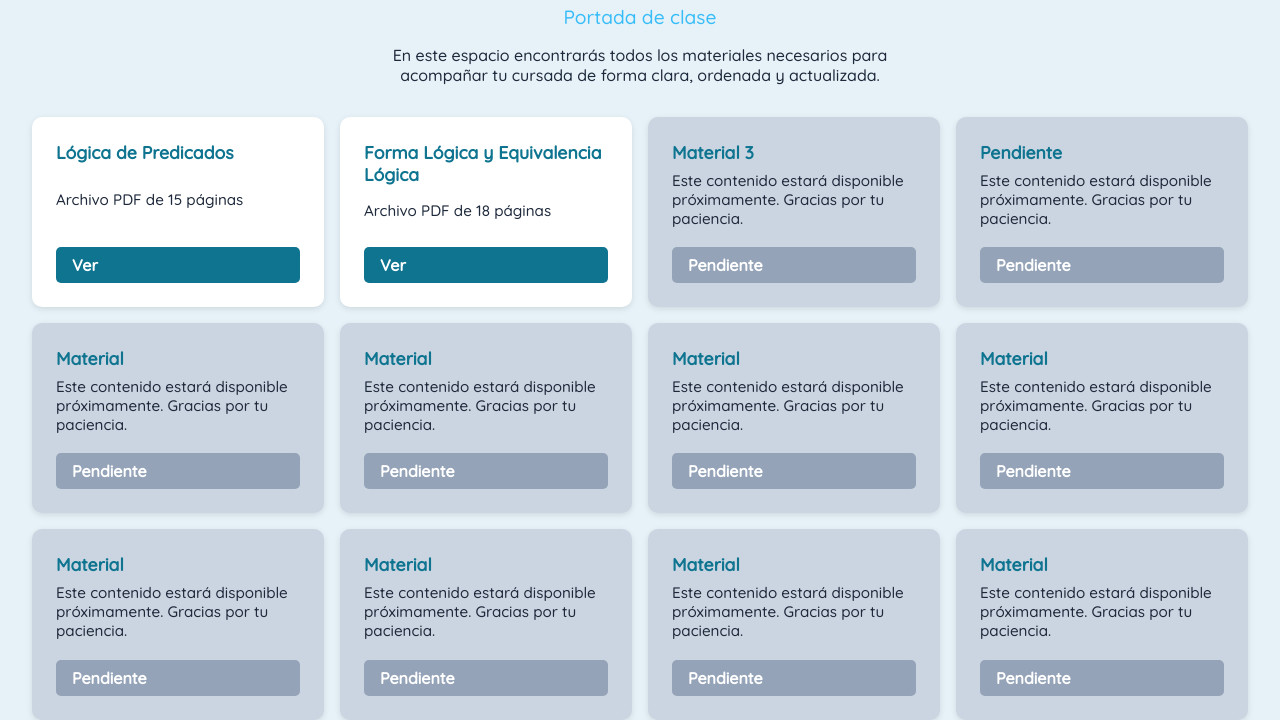
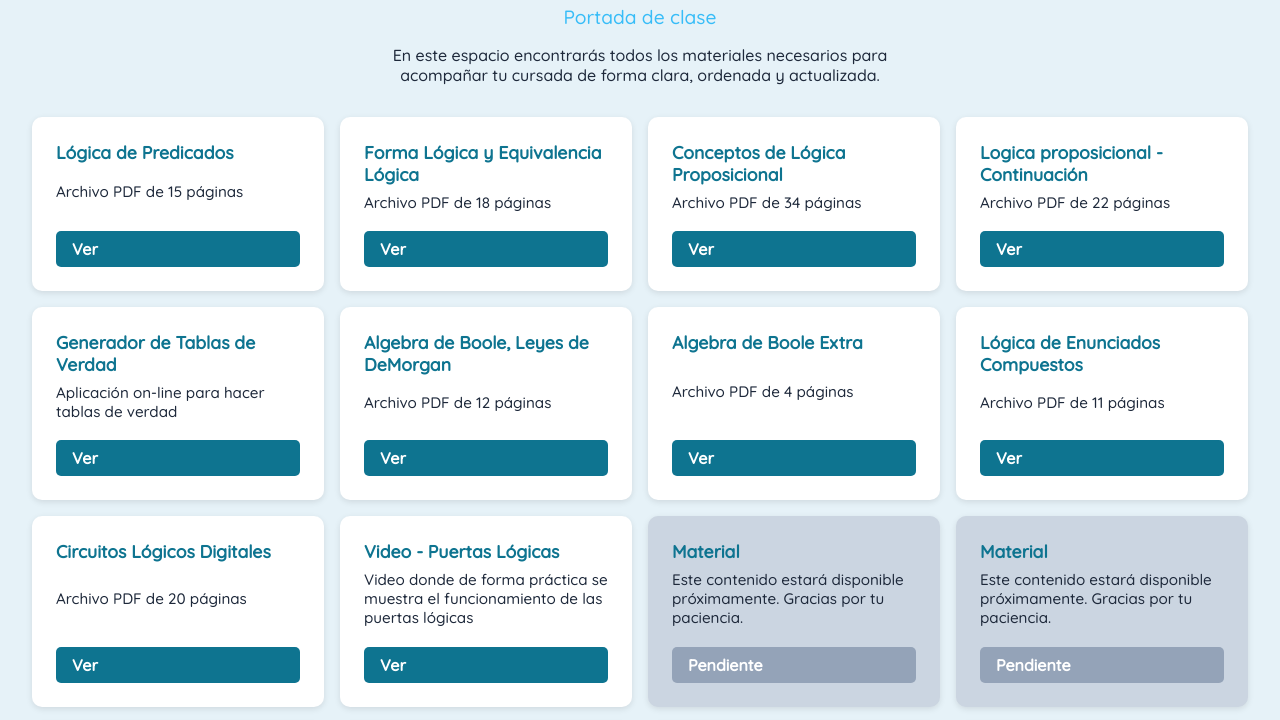
Before and after one commit to lucianomartinezok/clasesIFTS16, a plain HTML site: page index.html in a window 1280 px wide. Shown: the part 74-794 px from the top of the page. Drawn offline with Linux system fonts and the light colour scheme.

Commit message:
update hasta unidad 3

```diff
--- a/index.html
+++ b/index.html
@@ -131,45 +131,45 @@
       <p>Archivo PDF de 18 páginas</p>
       <a href="./material/1.2-formayequivalencialogica.pdf" class="btn" target="_blank">Ver</a>
     </div>
-    <div class="card pendiente">
-      <h3>Material 3</h3>
-      <p>Este contenido estará disponible próximamente. Gracias por tu paciencia.</p>
-      <a class="btn disabled">Pendiente</a>
+    <div class="card">
+      <h3>Conceptos de Lógica Proposicional</h3>
+      <p>Archivo PDF de 34 páginas</p>
+      <a href="./material/1.3-conceptoslogicaproposicional.pdf" class="btn" target="_blank">Ver</a>
     </div>
-    <div class="card pendiente">
-      <h3>Pendiente</h3>
-      <p>Este contenido estará disponible próximamente. Gracias por tu paciencia.</p>
-      <a class="btn disabled">Pendiente</a>
+    <div class="card">
+      <h3>Logica proposicional - Continuación </h3>
+      <p>Archivo PDF de 22 páginas</p>
+      <a href="./material/1.4-conceptoslogicaproposicional-2 .pdf" class="btn" target="_blank">Ver</a>
     </div>
-    <div class="card pendiente">
-      <h3>Material</h3>
-      <p>Este contenido estará disponible próximamente. Gracias por tu paciencia.</p>
-      <a class="btn disabled">Pendiente</a>
+    <div class="card">
+      <h3>Generador de Tablas de Verdad</h3>
+      <p>Aplicación on-line para hacer tablas de verdad</p>
+      <a href="generador-tablas.html" class="btn" target="_blank">Ver</a>
     </div>
-    <div class="card pendiente">
-      <h3>Material</h3>
-      <p>Este contenido estará disponible próximamente. Gracias por tu paciencia.</p>
-      <a class="btn disabled">Pendiente</a>
+    <div class="card">
+      <h3>Algebra de Boole, Leyes de DeMorgan</h3>
+      <p>Archivo PDF de 12 páginas</p>
+      <a href="./material/2.1-algebradeBoole-leyesdemorgan.pdf" class="btn" target="_blank">Ver</a>
     </div>
-    <div class="card pendiente">
-      <h3>Material</h3>
-      <p>Este contenido estará disponible próximamente. Gracias por tu paciencia.</p>
-      <a class="btn disabled">Pendiente</a>
+    <div class="card">
+      <h3>Algebra de Boole Extra</h3>
+      <p>Archivo PDF de 4 páginas</p>
+      <a href="./material/2.2-AlgebradeBoole-extra.pdf" class="btn" target="_blank">Ver</a>
     </div>
-    <div class="card pendiente">
-      <h3>Material</h3>
-      <p>Este contenido estará disponible próximamente. Gracias por tu paciencia.</p>
-      <a class="btn disabled">Pendiente</a>
+    <div class="card">
+      <h3>Lógica de Enunciados Compuestos</h3>
+      <p>Archivo PDF de 11 páginas</p>
+      <a href="./material/2.3-logicadeenunciadoscompuestos.pdf" class="btn" target="_blank">Ver</a>
     </div>
-    <div class="card pendiente">
-      <h3>Material</h3>
-      <p>Este contenido estará disponible próximamente. Gracias por tu paciencia.</p>
-      <a class="btn disabled">Pendiente</a>
+    <div class="card">
+      <h3>Circuitos Lógicos Digitales</h3>
+      <p>Archivo PDF de 20 páginas</p>
+      <a href="./material/3-circuitoslogicosdigitales.pdf" class="btn" target="_blank">Ver</a>
     </div>
-    <div class="card pendiente">
-      <h3>Material</h3>
-      <p>Este contenido estará disponible próximamente. Gracias por tu paciencia.</p>
-      <a class="btn disabled">Pendiente</a>
+    <div class="card">
+      <h3>Video - Puertas Lógicas</h3>
+      <p>Video donde de forma práctica se muestra el funcionamiento de las puertas lógicas</p>
+      <a href="https://www.youtube.com/watch?v=3t3Pgve1mvw" class="btn" target="_blank">Ver</a>
     </div>
     <div class="card pendiente">
       <h3>Material</h3>
```
Also changed, not shown: 7 other files.
